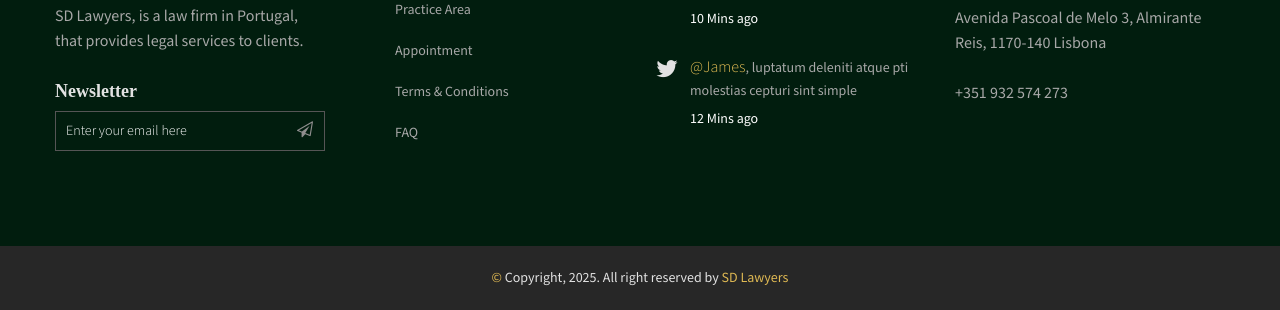
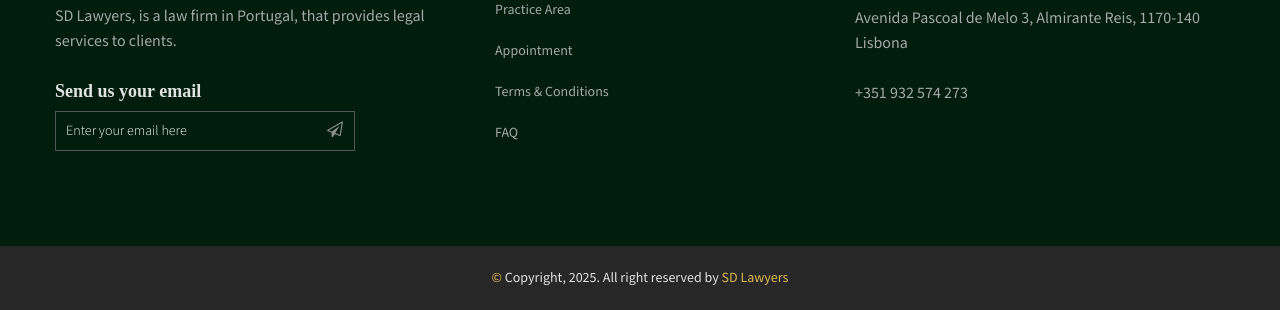
Before and after one commit to stefanopedicinogit/sd_lawyers, a plain HTML site: page index.html in a window 1280 px wide. Shown: the part 7582-7892 px from the top of the page. Drawn offline with Linux system fonts and the light colour scheme; files whose address does not match are found by name.

Commit message:
Adjusted header pointment

```diff
--- a/index.html
+++ b/index.html
@@ -917,13 +917,13 @@
 				<div class="footer-top-area pt-100 pb-65">
 					<div class="container" style="background-color: #011d0e;">
 						<div class="row">
-							<div class="col-md-6 col-lg-3">
+							<div class="col-md-6 col-lg-4">
 								<!--Single Footer Widget Start-->
 								<div class="single-footer-widget mb-30">
 									<a class="footer-logo" href="index.html"><img src="img/logox80.png" alt=""></a>
 									<p>SD Lawyers, is a law firm in Portugal, that provides legal services to clients.
 									</p>
-									<h4 class="newslatter-title">Newsletter</h4>
+									<h4 class="newslatter-title" style="text-transform: none;">Send us your email</h4>
 									<form
 										action="http://devitems.us11.list-manage.com/subscribe/post?u=6bbb9b6f5827bd842d9640c82&amp;id=05d85f18ef"
 										method="post" id="mc-embedded-subscribe-form" name="mc-embedded-subscribe-form"
@@ -940,13 +940,13 @@
 								<!--Single Footer Widget End-->
 							</div>
 							<!--Single Footer Widget Start-->
-							<div class="col-md-6 col-lg-3 footer-menu">
+							<div class="col-md-6 col-lg-4 footer-menu">
 								<div class="single-footer-widget mb-30">
 									<h3 class="footer-title">Quick Links</h3>
 									<ul>
-										<li><a href="about.html">About us</a></li>
-										<li><a href="service.html">Practice Area</a></li>
-										<li><a href="appointment.html">Appointment</a></li>
+										<li><a href="#aboutus">About us</a></li>
+										<li><a href="#service">Practice Area</a></li>
+										<li><a href="#contact">Appointment</a></li>
 										<li><a href="#">Terms & Conditions</a></li>
 										<li><a href="#">FAQ</a></li>
 									</ul>
@@ -954,7 +954,7 @@
 							</div>
 							<!--Single Footer Widget End-->
 							<!--Single Footer Widget Start-->
-							<div class="col-md-6 col-lg-3">
+							<!-- <div class="col-md-6 col-lg-3">
 								<div class="single-footer-widget mb-30">
 									<h3 class="footer-title">Latest Tweets</h3>
 									<ul class="footer-tweet">
@@ -970,10 +970,10 @@
 										</li>
 									</ul>
 								</div>
-							</div>
+							</div> -->
 							<!--Single Footer Widget End-->
 							<!--Single Footer Widget Start-->
-							<div class="col-md-6 col-lg-3">
+							<div class="col-md-6 col-lg-4">
 								<div class="single-footer-widget mb-30">
 									<h3 class="footer-title">Contact Info</h3>
 									<p>SD Lawyers</p>
```
